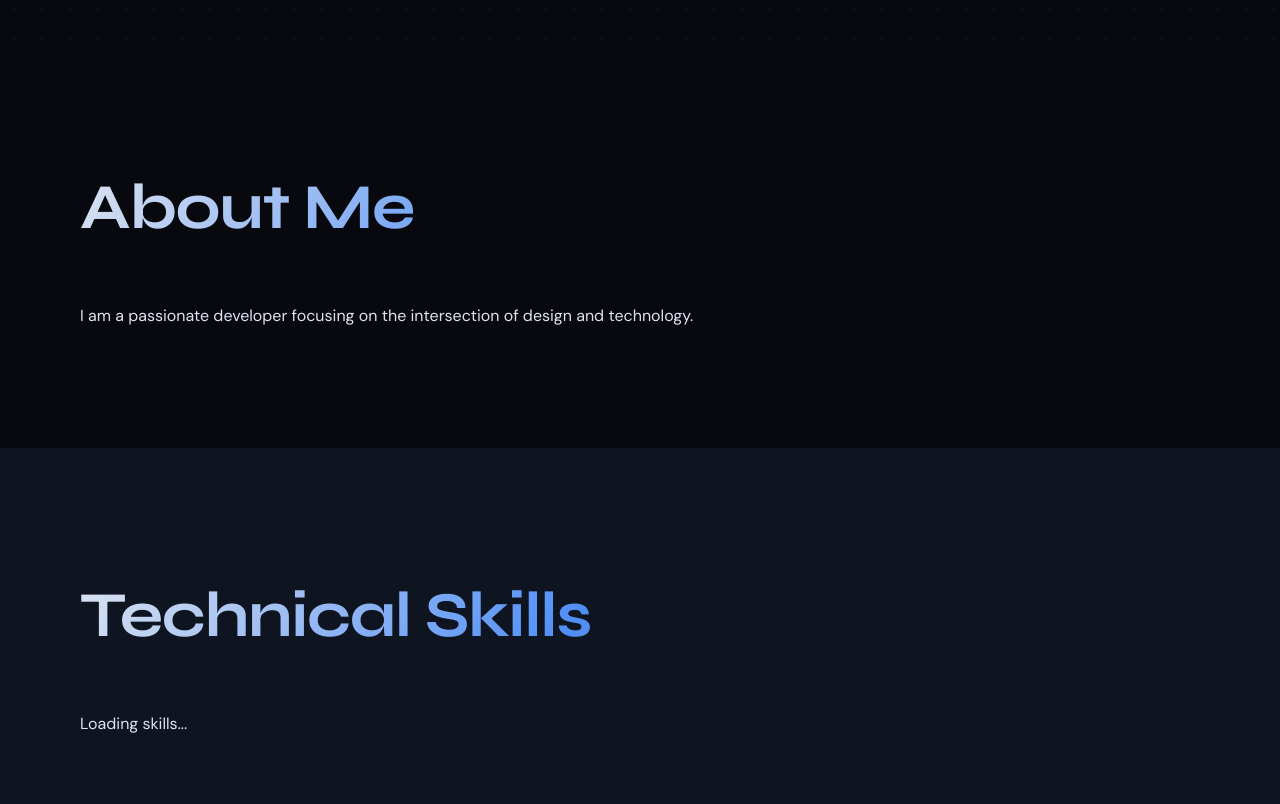
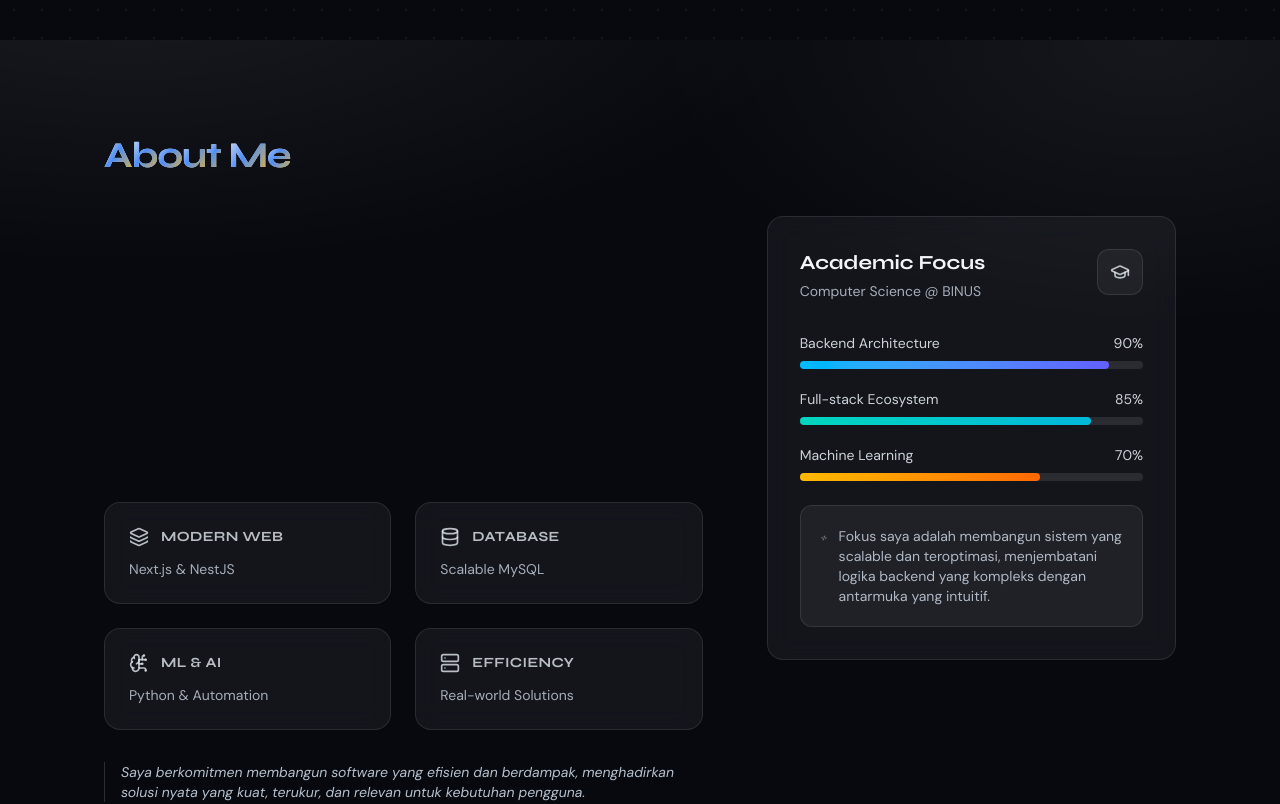
Before and after one commit to JasonEvan/jas-portfolio, a Nuxt app: page / in a window 1280 px wide. Shown: the part 760-1564 px from the top of the page. Built offline with nearby package versions, Linux system fonts and the light colour scheme; no server answers; the database is empty.

Commit message:
feat: make an about feature

```diff
--- a/app/assets/css/main.css
+++ b/app/assets/css/main.css
@@ -43,6 +43,7 @@
   --font-mono: "JetBrains Mono", monospace;
 }
 
+@layer base {
   /* ── Base reset dark ── */
   *,
   *::before,
@@ -88,6 +89,7 @@ h3 {
     font-family: var(--font-heading);
     font-size: clamp(1.2rem, 2.5vw, 1.8rem);
     font-weight: 700;
+  }
 }
 
 /* Glow accent untuk tombol & elemen penting */
--- a/app/components/landing/AboutSection.vue
+++ b/app/components/landing/AboutSection.vue
@@ -1,18 +1,231 @@
+<script setup lang="ts">
+import { ref, onMounted } from "vue";
+import {
+  Layers,
+  Database,
+  BrainCircuit,
+  Server,
+  GraduationCap,
+  Code2,
+} from "lucide-vue-next";
+
+const sectionTitle = ref<HTMLElement | null>(null);
+const textContent = ref<HTMLElement | null>(null);
+const techCard = ref<HTMLElement[]>([]);
+
+const { splitTextReveal, revealOnScroll } = useGsap();
+const { $ScrollTrigger } = useNuxtApp();
+
+onMounted(() => {
+  if (sectionTitle.value) splitTextReveal(sectionTitle.value);
+  if (textContent.value) revealOnScroll(textContent.value, 0.1);
+  if (techCard.value.length) revealOnScroll(techCard.value, 0.2);
+  $ScrollTrigger?.refresh();
+});
+</script>
+
 <template>
-  <section id="about" class="about">
-    <div class="container">
-      <div class="section-header">
-        <h2 class="text-gradient">About Me</h2>
+  <section id="about" class="about-section">
+    <div class="container mx-auto max-w-6xl px-6 lg:px-10">
+      <div class="mb-10">
+        <h2
+          ref="sectionTitle"
+          class="text-gradient text-3xl font-semibold tracking-tight md:text-4xl"
+        >
+          About Me
+        </h2>
       </div>
-      <div class="content">
-        <p>I am a passionate developer focusing on the intersection of design and technology.</p>
+
+      <div class="grid grid-cols-1 gap-12 lg:grid-cols-12 lg:gap-16">
+        <div class="lg:col-span-7">
+          <div
+            ref="textContent"
+            class="space-y-5 text-base leading-relaxed text-slate-200/90 md:text-lg"
+          >
+            <p>
+              Saya adalah mahasiswa Computer Science di Universitas Bina
+              Nusantara (BINUS) yang sangat tertarik pada pengembangan web,
+              terutama backend development. Saya menikmati merancang arsitektur
+              yang rapi, aman, dan dapat diandalkan untuk mendukung produk
+              digital yang skalabel.
+            </p>
+            <p>
+              Selain itu, saya terus mengeksplorasi pengembangan aplikasi mobile
+              dan machine learning engineering untuk memperluas cara saya
+              membangun solusi cerdas yang berdampak pada kebutuhan nyata.
+            </p>
+          </div>
+
+          <div class="mt-8 grid grid-cols-1 gap-6 sm:grid-cols-2">
+            <div
+              ref="techCard"
+              class="rounded-2xl border border-white/10 bg-white/5 p-6 backdrop-blur-md"
+            >
+              <div class="flex items-center gap-3">
+                <Layers class="h-5 w-5 text-slate-200/80" />
+                <h3
+                  class="text-sm font-semibold uppercase tracking-wide text-slate-200/80"
+                >
+                  Modern Web
+                </h3>
+              </div>
+              <p class="mt-3 text-sm text-slate-300/80">Next.js &amp; NestJS</p>
+            </div>
+
+            <div
+              ref="techCard"
+              class="rounded-2xl border border-white/10 bg-white/5 p-6 backdrop-blur-md"
+            >
+              <div class="flex items-center gap-3">
+                <Database class="h-5 w-5 text-slate-200/80" />
+                <h3
+                  class="text-sm font-semibold uppercase tracking-wide text-slate-200/80"
+                >
+                  Database
+                </h3>
+              </div>
+              <p class="mt-3 text-sm text-slate-300/80">Scalable MySQL</p>
+            </div>
+
+            <div
+              ref="techCard"
+              class="rounded-2xl border border-white/10 bg-white/5 p-6 backdrop-blur-md"
+            >
+              <div class="flex items-center gap-3">
+                <BrainCircuit class="h-5 w-5 text-slate-200/80" />
+                <h3
+                  class="text-sm font-semibold uppercase tracking-wide text-slate-200/80"
+                >
+                  ML &amp; AI
+                </h3>
+              </div>
+              <p class="mt-3 text-sm text-slate-300/80">
+                Python &amp; Automation
+              </p>
+            </div>
+
+            <div
+              ref="techCard"
+              class="rounded-2xl border border-white/10 bg-white/5 p-6 backdrop-blur-md"
+            >
+              <div class="flex items-center gap-3">
+                <Server class="h-5 w-5 text-slate-200/80" />
+                <h3
+                  class="text-sm font-semibold uppercase tracking-wide text-slate-200/80"
+                >
+                  Efficiency
+                </h3>
+              </div>
+              <p class="mt-3 text-sm text-slate-300/80">Real-world Solutions</p>
+            </div>
+          </div>
+
+          <blockquote
+            class="mt-8 border-l border-white/15 pl-4 text-sm italic text-slate-300/90"
+          >
+            Saya berkomitmen membangun software yang efisien dan berdampak,
+            menghadirkan solusi nyata yang kuat, terukur, dan relevan untuk
+            kebutuhan pengguna.
+          </blockquote>
+        </div>
+
+        <div class="lg:col-span-5">
+          <div
+            class="rounded-2xl border border-white/10 bg-white/5 p-6 backdrop-blur-md lg:p-8"
+          >
+            <div class="flex items-start justify-between gap-6">
+              <div>
+                <h3 class="text-xl font-semibold text-slate-100">
+                  Academic Focus
+                </h3>
+                <p class="mt-1 text-sm text-slate-300/80">
+                  Computer Science @ BINUS
+                </p>
+              </div>
+              <div class="rounded-xl border border-white/10 bg-white/5 p-3">
+                <GraduationCap class="h-5 w-5 text-slate-200/80" />
+              </div>
+            </div>
+
+            <div class="mt-8 space-y-5">
+              <div>
+                <div
+                  class="flex items-center justify-between text-sm text-slate-200/90"
+                >
+                  <span>Backend Architecture</span>
+                  <span>90%</span>
+                </div>
+                <div class="mt-2 h-2 w-full rounded-full bg-white/10">
+                  <div
+                    class="h-2 rounded-full bg-linear-to-r from-sky-400 to-indigo-500"
+                    style="width: 90%"
+                  ></div>
+                </div>
+              </div>
+
+              <div>
+                <div
+                  class="flex items-center justify-between text-sm text-slate-200/90"
+                >
+                  <span>Full-stack Ecosystem</span>
+                  <span>85%</span>
+                </div>
+                <div class="mt-2 h-2 w-full rounded-full bg-white/10">
+                  <div
+                    class="h-2 rounded-full bg-linear-to-r from-teal-400 to-cyan-500"
+                    style="width: 85%"
+                  ></div>
+                </div>
+              </div>
+
+              <div>
+                <div
+                  class="flex items-center justify-between text-sm text-slate-200/90"
+                >
+                  <span>Machine Learning</span>
+                  <span>70%</span>
+                </div>
+                <div class="mt-2 h-2 w-full rounded-full bg-white/10">
+                  <div
+                    class="h-2 rounded-full bg-linear-to-r from-amber-400 to-orange-500"
+                    style="width: 70%"
+                  ></div>
+                </div>
+              </div>
+            </div>
+
+            <div class="mt-6 rounded-xl border border-white/10 bg-white/5 p-5">
+              <div class="flex items-start gap-3">
+                <Code2 class="mt-0.5 h-5 w-5 text-slate-200/80" />
+                <p class="text-sm text-slate-300/85">
+                  Fokus saya adalah membangun sistem yang scalable dan
+                  teroptimasi, menjembatani logika backend yang kompleks dengan
+                  antarmuka yang intuitif.
+                </p>
+              </div>
+            </div>
+          </div>
+        </div>
       </div>
     </div>
   </section>
 </template>
 
 <style scoped>
-.about { padding: 120px 0; }
-.container { max-width: 1200px; margin: 0 auto; padding: 0 40px; }
-.section-header { margin-bottom: 48px; }
+.about-section {
+  padding: 96px 0;
+  position: relative;
+  overflow: hidden;
+  background:
+    radial-gradient(
+      1200px 520px at 10% -10%,
+      rgba(255, 255, 255, 0.08),
+      transparent 60%
+    ),
+    radial-gradient(
+      900px 520px at 90% 0%,
+      rgba(255, 255, 255, 0.06),
+      transparent 55%
+    );
+}
 </style>
```
Lines whose indentation alone changed are shown as unchanged.
